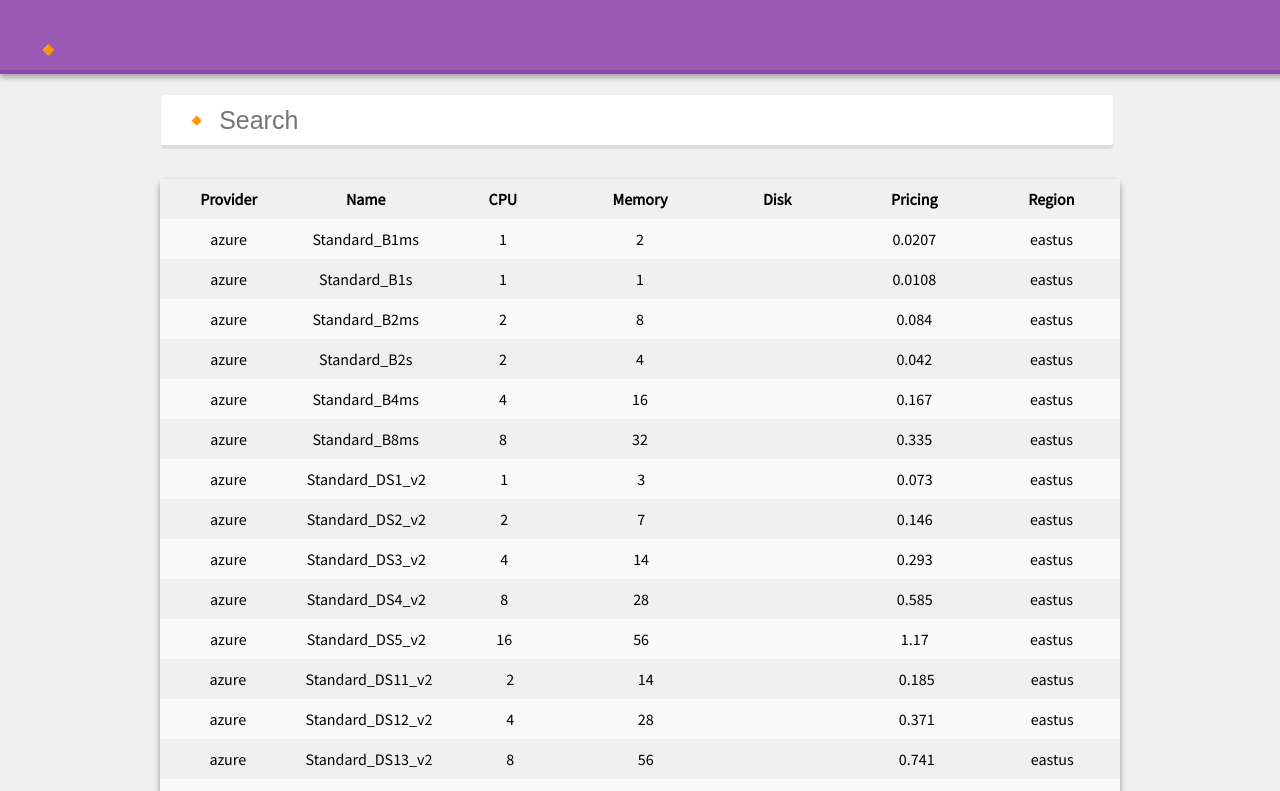
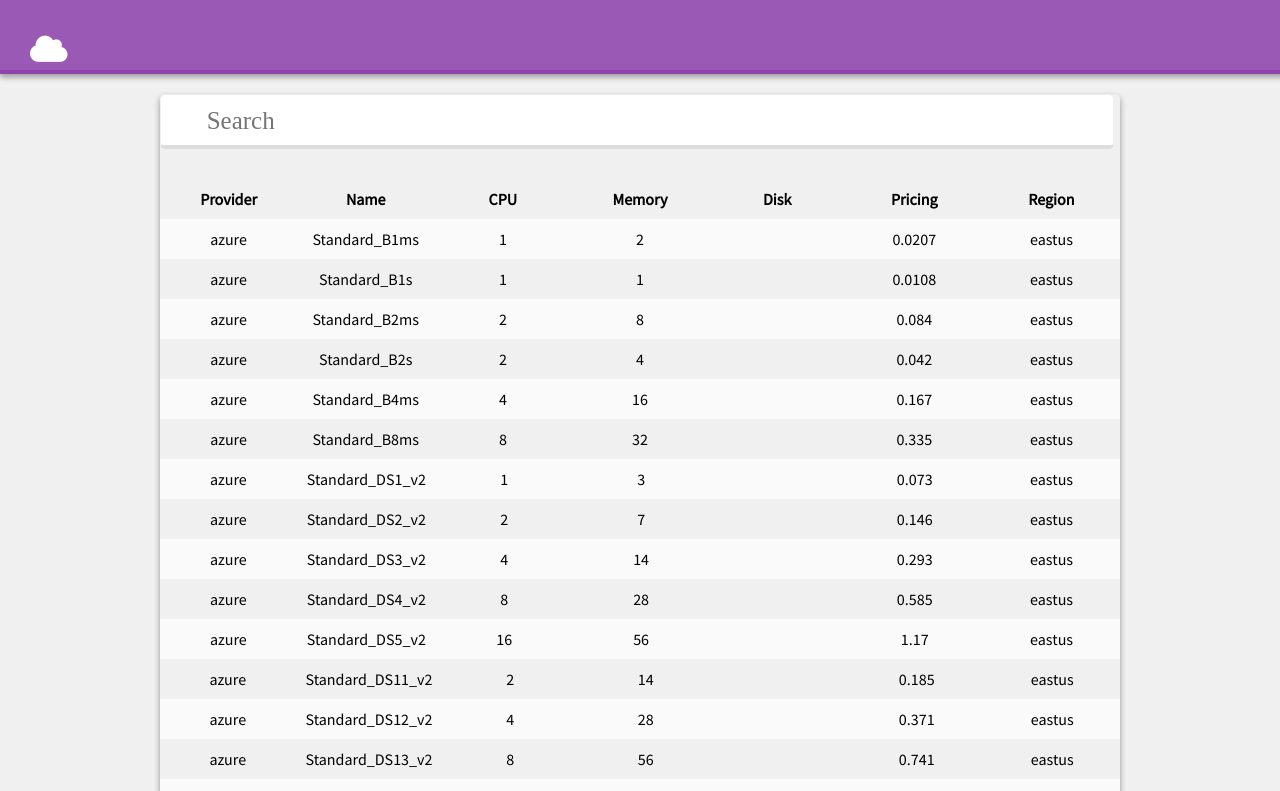
Before and after one commit to ayushi3004/domino, a plain HTML site: page app/index.html in a window 1280 px wide. Shown: the top 791 px of the page. Drawn offline with nearby package versions, Linux system fonts and the light colour scheme.

Commit message:
Add font-awesome

```diff
--- a/app/index.html
+++ b/app/index.html
@@ -5,6 +5,7 @@
     <meta http-equiv="X-UA-Compatible" content="IE=edge">
     <title>Domino</title>
     <meta name="viewport" content="width=device-width, initial-scale=1">
+    <link rel="stylesheet" href="https://use.fontawesome.com/releases/v5.1.0/css/all.css" integrity="sha384-lKuwvrZot6UHsBSfcMvOkWwlCMgc0TaWr+30HWe3a4ltaBwTZhyTEggF5tJv8tbt" crossorigin="anonymous">
     <link href="https://fonts.googleapis.com/css?family=Source+Sans+Pro" rel="stylesheet">
     <link rel="stylesheet" type="text/css" media="screen" href="main.css" />
     <script src="https://cdn.jsdelivr.net/npm/vue/dist/vue.js"></script>
@@ -12,14 +13,15 @@
 </head>
 <body>
     <div id="nav">
-            🔸
-
-    </div>
-    <div id="search">
-            <input id="searchbox" type="text" v-model="search" placeholder="🔸 Search">
+            <i class="fas fa-cloud"></i>
     </div>
 
+
     <div id="app">
+
+        <div id="search">
+            <input id="searchbox" type="text" v-model="search" placeholder="&#xF002 Search">
+        </div>
         <div>
             <div class="table-row table-row-head">
                 <div>Provider</div>
--- a/app/main.css
+++ b/app/main.css
@@ -10,6 +10,7 @@ body {
     max-width: 960px;
     margin: auto;
 }
+
 
 #search {
     max-width: 960px;
@@ -91,3 +92,10 @@ body {
     width: 30px;
     overflow: hidden;
 }
+
+input::placeholder {
+    font-family: FontAwesome;
+    font-style: normal;
+    font-weight: normal;
+    text-decoration: inherit;
+}
```
